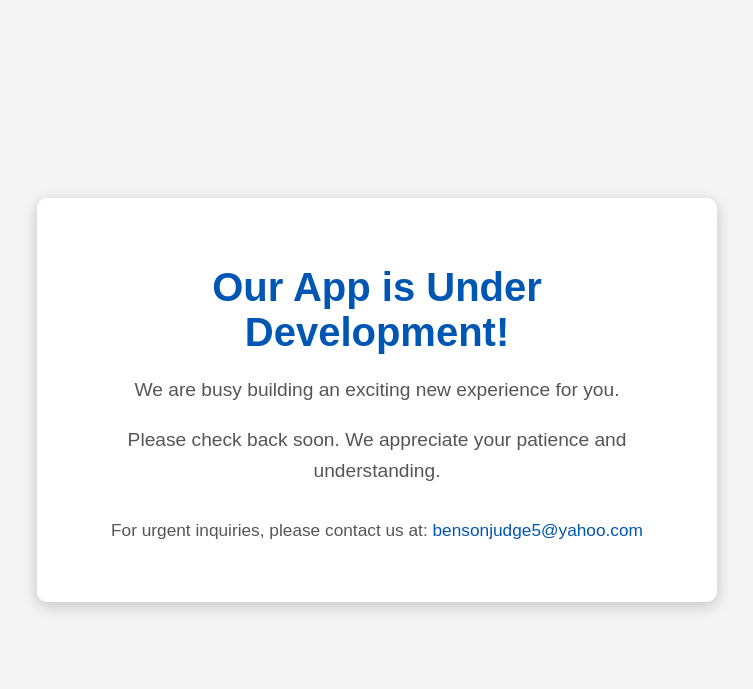
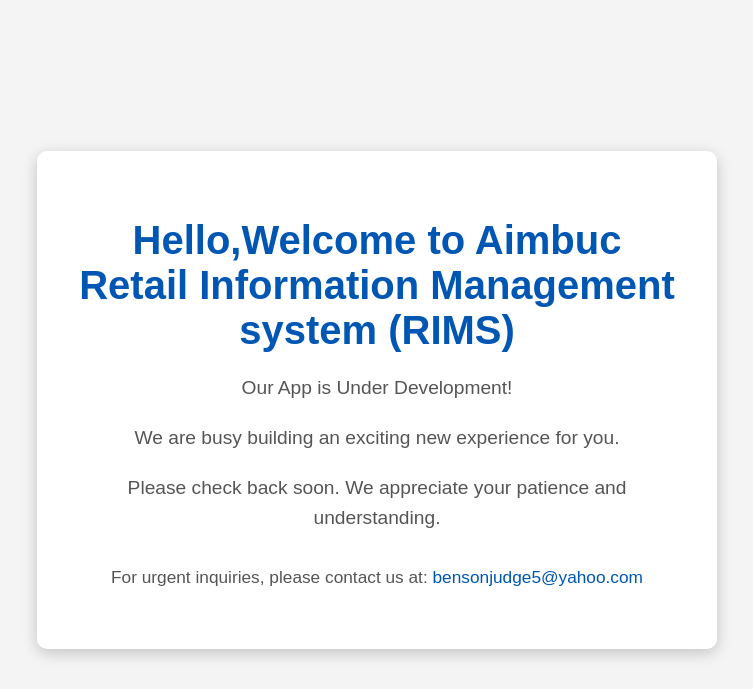
Before and after one commit to bensonjudge/AimbucRimsApp, a Flask app: page / in a window 1280 px wide. Shown: the top 689 px of the page, without its empty margins (263-1016 px from the left). Run offline with Flask 3, Linux system fonts and the light colour scheme.

Commit message:
Updated Welcome message

```diff
--- a/templates/index.html
+++ b/templates/index.html
@@ -51,7 +51,8 @@
 </head>
 <body>
     <div class="container">
-        <h1>Our App is Under Development!</h1>
+        <h1>Hello,Welcome to Aimbuc Retail Information Management system (RIMS)</h1>
+        <p>Our App is Under Development! </p>
         <p>We are busy building an exciting new experience for you.</p>
         <p>Please check back soon. We appreciate your patience and
 understanding.</p>
```
